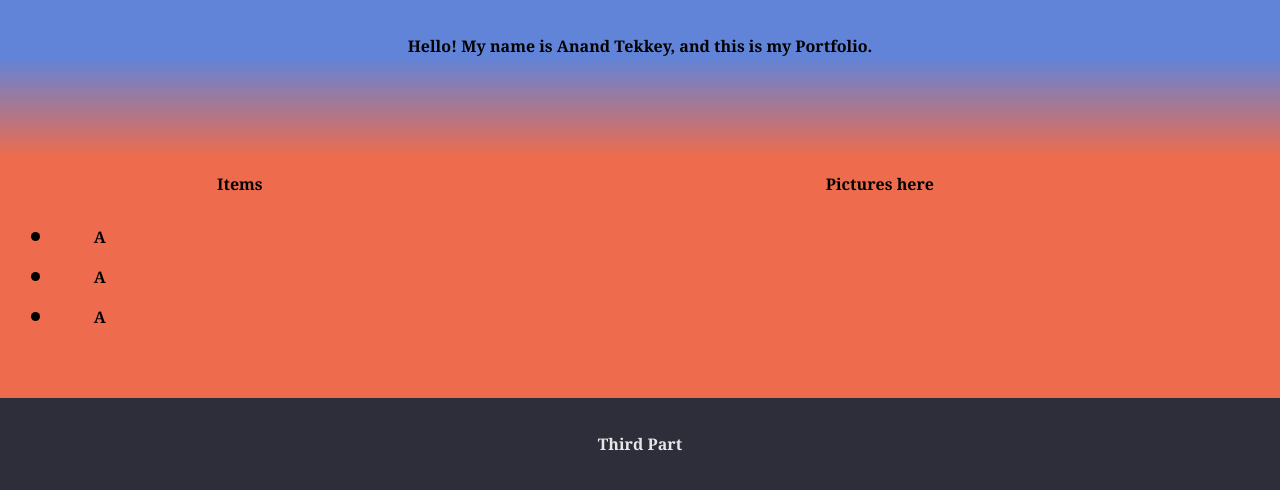
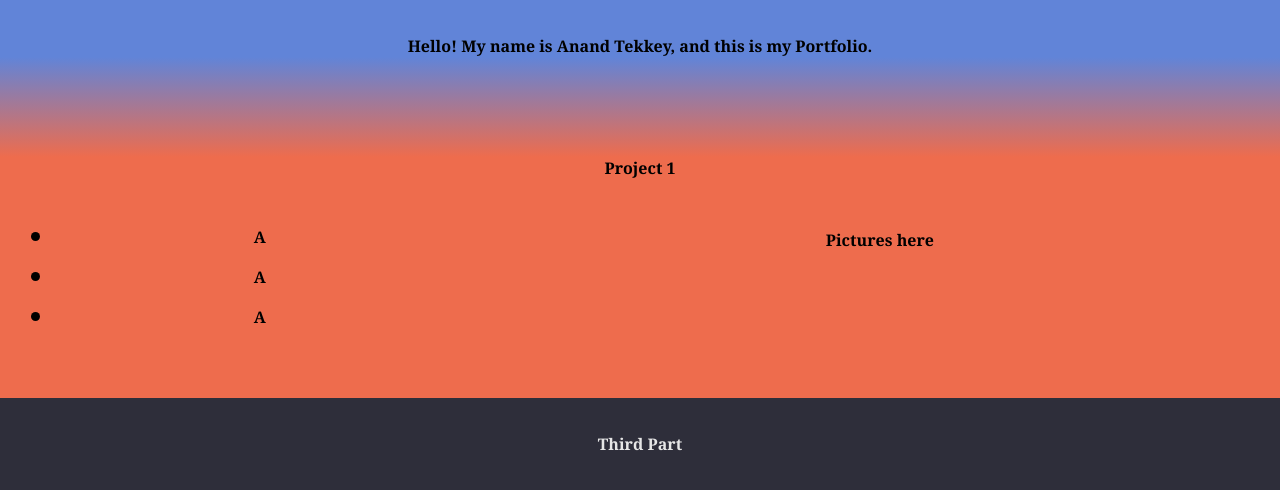
Before and after one commit to Atekkey/Atekkey.github.io, a React (Create React App) app in the folder ajt-app/: page / in a window 1280 px wide. Shown: the top 490 px of the page. Built offline with nearby package versions, Linux system fonts and the light colour scheme.

Commit message:
Minor changes

```diff
--- a/ajt-app/src/App.css
+++ b/ajt-app/src/App.css
@@ -49,7 +49,8 @@ body {
 }
 li span {
   position: relative;
-  left: -160px;
+
+
   bottom: 3px;
 }
 
--- a/ajt-app/src/App.js
+++ b/ajt-app/src/App.js
@@ -12,9 +12,10 @@ function App() {
 
       </section>
       <section class="section2">
+      Project 1
         <div class="container">
+
           <div class="column"> {/* Left Column */}
-            Items
             <ul>
               <li><span> A </span></li>
               <li><span> A </span></li>
```
